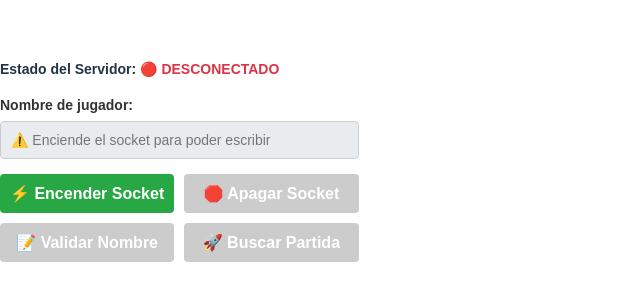
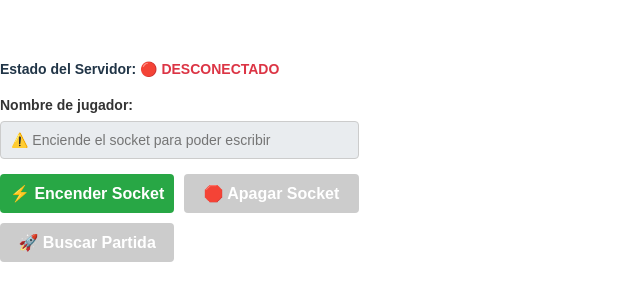
Before and after one commit to Carloscazallas123/RepoTestCard, a React (Vite) app in the folder FrontEnd/: page / in a window 1280 px wide. Shown: the part 250-550 px from the top of the page, without its empty margins (0-640 px from the left). Built offline with nearby package versions, Linux system fonts and the light colour scheme.

Commit message:
fix: corregir la función de escuchar canal para incluir el nombre del usuario

```diff
--- a/FrontEnd/src/components/InicioJuego.tsx
+++ b/FrontEnd/src/components/InicioJuego.tsx
@@ -9,9 +9,7 @@ export const InicioJuego = () => {
 
   const apagarSocket = () => { ServicioAcceso.apagarSocket(); SetisSocketActivo(false);};
 
-  const enviarNombre = (Nombre: string) => { ServicioAcceso.IntroducirNombre(Nombre)};
-
-  const escucharcanalPartida = () =>{ ServicioAcceso.escucharCanal()}
+  const escucharcanalPartida = (Nombre:string) =>{ ServicioAcceso.escucharCanal(Nombre)}
 
   return (
     <div style={{ marginTop: '20px', fontFamily: 'Arial, sans-serif' }}>
@@ -81,27 +79,11 @@ export const InicioJuego = () => {
               }}
             > 🛑 Apagar Socket </button>
 
-            {/* Botón 3: Enviar nombre / Buscar Partida */}
-            <button
-              type="button"
-              disabled={!isSocketActivo || !nombreUsuario.trim()}
-              onClick={() => enviarNombre(nombreUsuario)}
-              style={{
-                padding: '10px',
-                backgroundColor: (!isSocketActivo || !nombreUsuario.trim()) ? '#ccc' : '#6c757d',
-                color: '#fff',
-                border: 'none',
-                borderRadius: '4px',
-                fontWeight: 'bold',
-                cursor: (!isSocketActivo || !nombreUsuario.trim()) ? 'not-allowed' : 'pointer'
-              }}
-            > 📝 Validar Nombre </button>
-
             {/* Botón 4: Activar el Canal */}
             <button
               type="button"
               disabled={!isSocketActivo || !nombreUsuario.trim()}
-              onClick={()=>{escucharcanalPartida()}}
+              onClick={()=>{escucharcanalPartida(nombreUsuario)}}
               style={{
                 padding: '10px',
                 backgroundColor: (!isSocketActivo || !nombreUsuario.trim()) ? '#ccc' : '#007bff',
--- a/FrontEnd/src/service/ServiceAcceso.ts
+++ b/FrontEnd/src/service/ServiceAcceso.ts
@@ -36,8 +36,9 @@ const ServicioAcceso = {
   },
 
   //Metodo para escuchar el canal
-  escucharCanal: () => {
+  escucharCanal: (Nombre: string) => {
   if (suscripcionPartida) { suscripcionPartida.unsubscribe(); }
+  ServicioAcceso.IntroducirNombre(Nombre);
 
       //Guardamos la variable de la suscripción
       suscripcionPartida =
```
